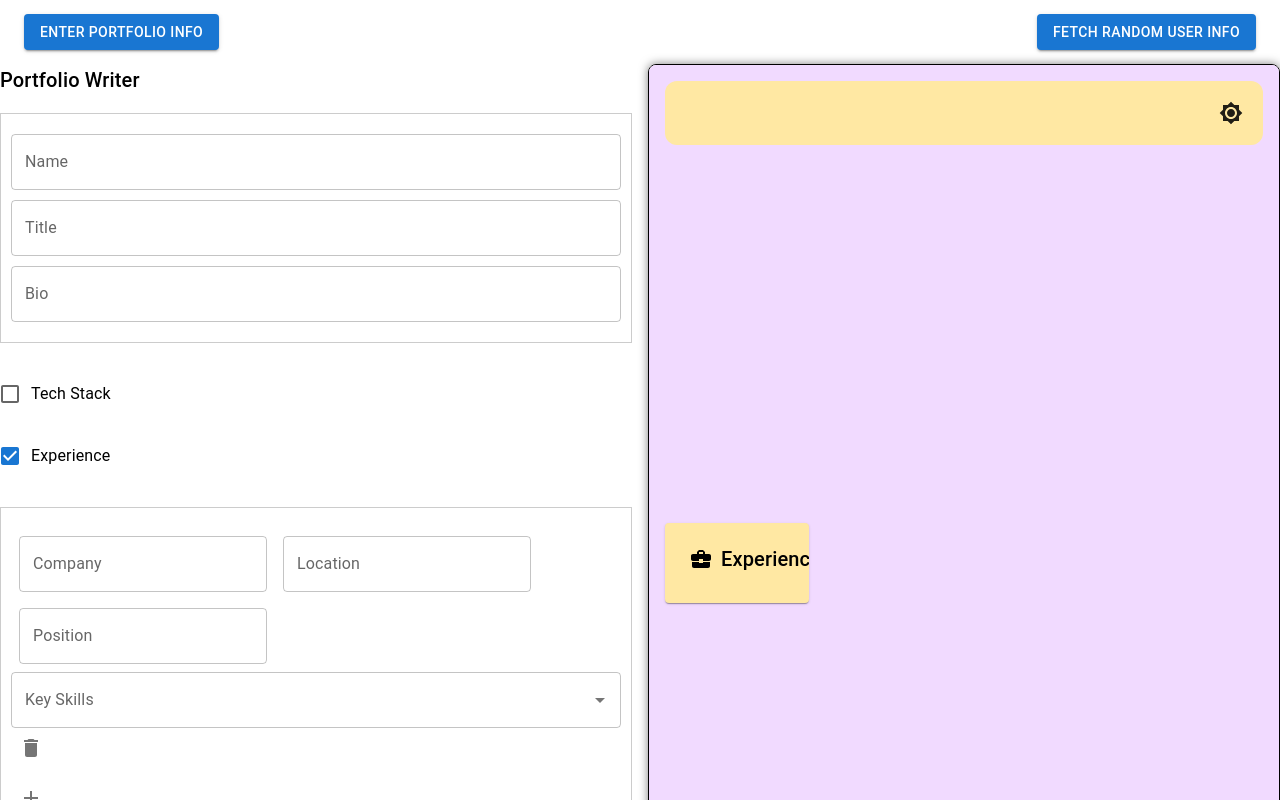
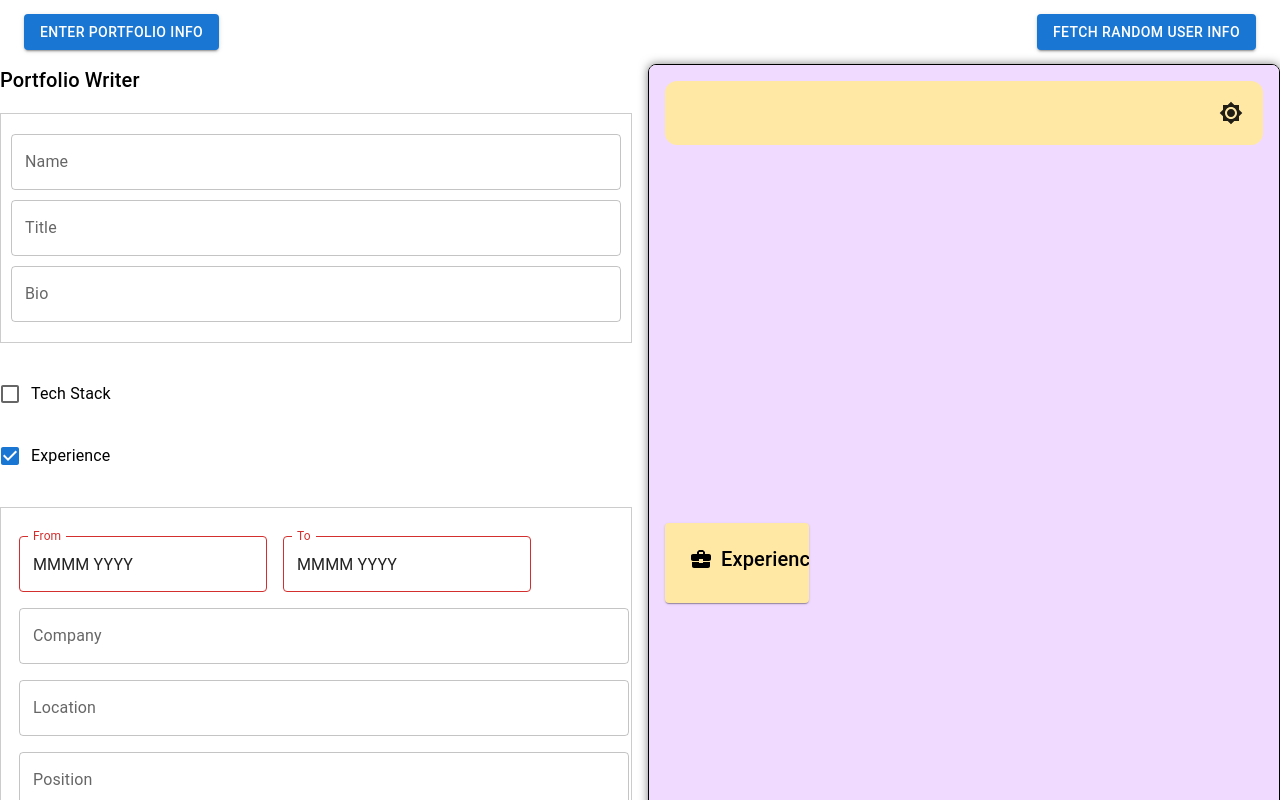
Before and after one commit to ajaygb01/nextjs-portfolio, a Next.js app: page /portfolio in a window 1280 px wide. Both pictures are taken after a click on the label "Experience". Shown: the top 800 px of the page. Built offline with nearby package versions, Linux system fonts and the light colour scheme.

Commit message:
adding changes for experience

```diff
--- a/app/component/experience/experienceForm.tsx
+++ b/app/component/experience/experienceForm.tsx
@@ -6,7 +6,10 @@ import {
     FormValues,
     initialFormValues,
 } from '@/app/state/initialState'
-import DatePicker from '@mui/lab/DatePicker'
+import { AdapterDayjs } from '@mui/x-date-pickers/AdapterDayjs'
+import { LocalizationProvider } from '@mui/x-date-pickers/LocalizationProvider'
+import { DatePicker } from '@mui/x-date-pickers/DatePicker'
+import dayjs from 'dayjs'
 
 interface ExperienceFormProps {
     handleChange: (key: keyof FormValues, value: any) => void
@@ -48,26 +51,34 @@ const ExperienceForm: React.FC<ExperienceFormProps> = ({ handleChange }) => {
         <>
             {experiences.map((experience, index) => (
                 <Box key={index} sx={{ margin: '10px 0' }}>
+                    <LocalizationProvider dateAdapter={AdapterDayjs}>
                         <DatePicker
                             sx={{ margin: 1 }}
                             views={['year', 'month']}
                             label="From"
-                        value={experience.from}
+                            value={dayjs(experience.from)}
                             onChange={(newValue: any) =>
-                            handleExperienceChange(index, 'from', newValue)
+                                handleExperienceChange(
+                                    index,
+                                    'from',
+                                    dayjs(newValue).format('YYYY-MMM')
+                                )
                             }
-                        renderInput={(params: any) => <TextField {...params} />}
                         />
                         <DatePicker
                             sx={{ margin: 1 }}
                             views={['year', 'month']}
                             label="To"
-                        value={experience.to}
+                            value={dayjs(experience.to)}
                             onChange={(newValue: any) =>
-                            handleExperienceChange(index, 'to', newValue)
+                                handleExperienceChange(
+                                    index,
+                                    'to',
+                                    dayjs(newValue).format('YYYY-MMM')
+                                )
                             }
-                        renderInput={(params: any) => <TextField {...params} />}
                         />
+                    </LocalizationProvider>
                     <TextField
                         sx={{ margin: 1 }}
                         label="Company"
@@ -79,6 +90,7 @@ const ExperienceForm: React.FC<ExperienceFormProps> = ({ handleChange }) => {
                                 e.target.value
                             )
                         }
+                        fullWidth
                     />
                     <TextField
                         sx={{ margin: 1 }}
@@ -91,6 +103,7 @@ const ExperienceForm: React.FC<ExperienceFormProps> = ({ handleChange }) => {
                                 e.target.value
                             )
                         }
+                        fullWidth
                     />
                     <TextField
                         sx={{ margin: 1 }}
@@ -103,6 +116,7 @@ const ExperienceForm: React.FC<ExperienceFormProps> = ({ handleChange }) => {
                                 e.target.value
                             )
                         }
+                        fullWidth
                     />
 
                     <Autocomplete
@@ -113,7 +127,12 @@ const ExperienceForm: React.FC<ExperienceFormProps> = ({ handleChange }) => {
                             handleExperienceChange(index, 'keySkills', newValue)
                         }
                         renderInput={(params) => (
-                            <TextField {...params} label="Key Skills" />
+                            <TextField
+                                {...params}
+                                label="Key Skills"
+                                sx={{ margin: 1 }}
+                                fullWidth
+                            />
                         )}
                     />
                     <IconButton onClick={() => handleRemoveExperience(index)}>
--- a/package.json
+++ b/package.json
@@ -15,6 +15,7 @@
         "@mui/lab": "^5.0.0-alpha.165",
         "@mui/material": "^5.15.10",
         "@mui/x-date-pickers": "^7.1.0",
+        "dayjs": "^1.11.10",
         "next": "14.1.0",
         "react": "^18",
         "react-dom": "^18"
```
Also changed, not shown: 1 other file (tests, documents, lock files or other folders). Lines whose indentation alone changed are shown as unchanged.
